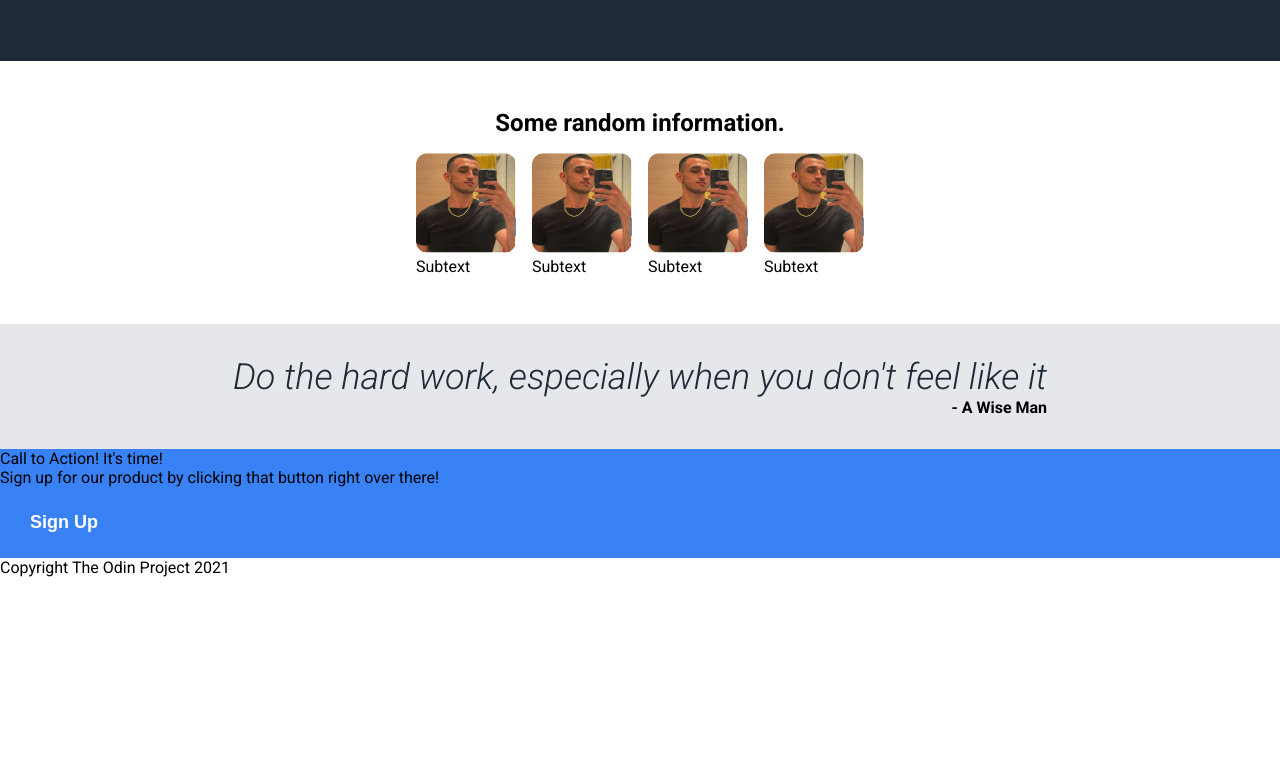
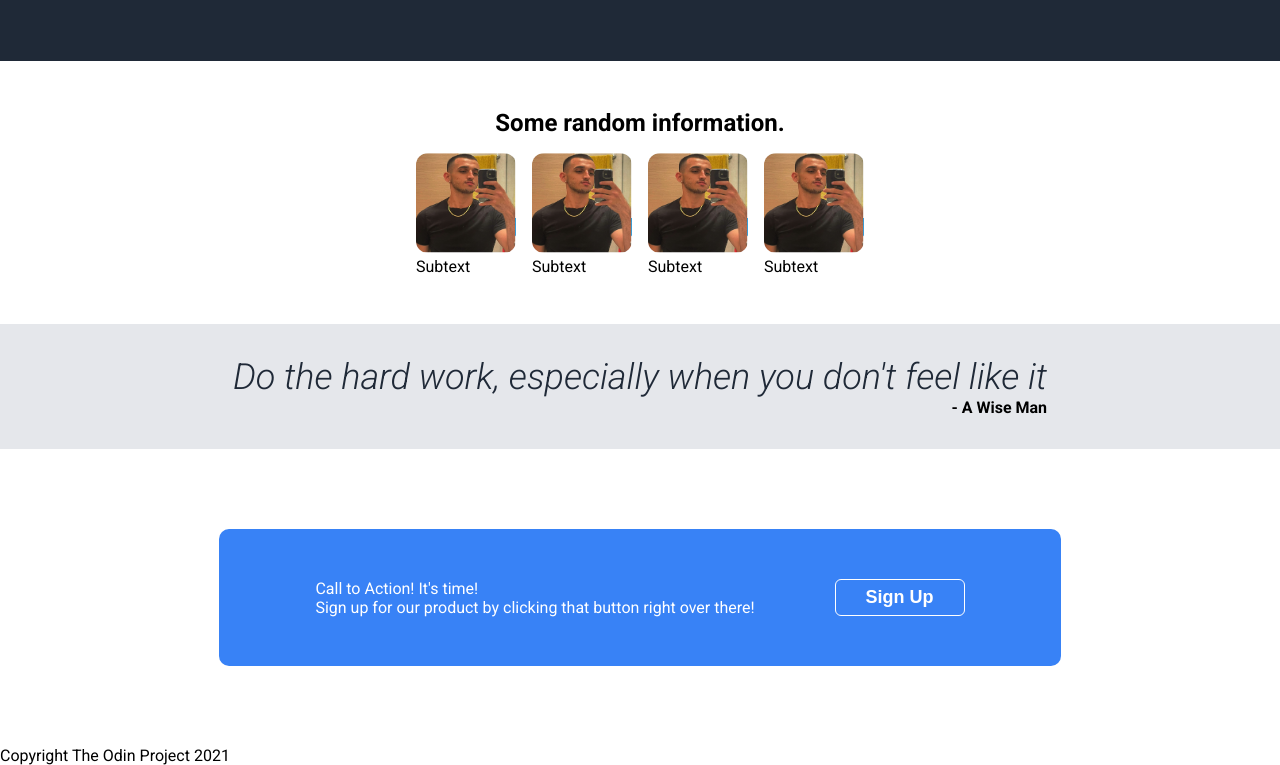
Before and after one commit to dflorian251/landing-page, a plain HTML site: page index.html in a window 1280 px wide. Shown: the part 467-1232 px from the top of the page. Before the commit the page ends 1044 px from the top, so only its background shows below. Drawn offline with Linux system fonts and the light colour scheme.

Commit message:
Cta section 99% finished
Just missing the bold font on the first line of text
Style added fot the blue box of the cta

```diff
--- a/index.html
+++ b/index.html
@@ -66,9 +66,11 @@
         <!-- CALL TO ACTION -->
         <div class="cta">
             <div class="cta-container">
-                <p class="cta-text text">Call to Action! It's time!</p>
-                <p class="cta-text text">Sign up for our product by clicking that button right over there!</p>
-                <button>Sign Up</button>
+                <div class="cta-text-container">
+                    <p class="cta-text text">Call to Action! It's time!</p>
+                    <p class="cta-text text">Sign up for our product by clicking that button right over there!</p>
+                </div>
+                <button class="cta-button">Sign Up</button>
             </div>
         </div>
 
--- a/style.css
+++ b/style.css
@@ -36,7 +36,7 @@ body {
     height: 408px;
 }
 
-button, .cta {
+button, .cta-container {
     background-color: #3882f6;
 }
 
@@ -160,3 +160,39 @@ button {
     font-weight: bold;
     flex: 1;
 }
+
+/* CALL TO ACTION SECTION STYLING */
+.cta p {
+    color: white;
+}
+
+.cta {
+    padding: 5em 10em;
+    background-color: white;
+    display: flex;
+    justify-content: center;
+    align-items: center;
+}
+
+.cta-container {
+    flex-grow: 0;
+    padding: 2em 6em;
+    border-radius: 10px;
+    display: flex;
+    justify-content: center;
+    align-items: center;
+    gap:5em;
+}
+
+.cta-text-container {
+    display: flex;
+    flex-direction: column;
+}
+
+.cta-button {
+    border: white 1px solid;
+}
+
+.cta-text-container .p:first-child{
+    font-weight: bold;
+}
```
